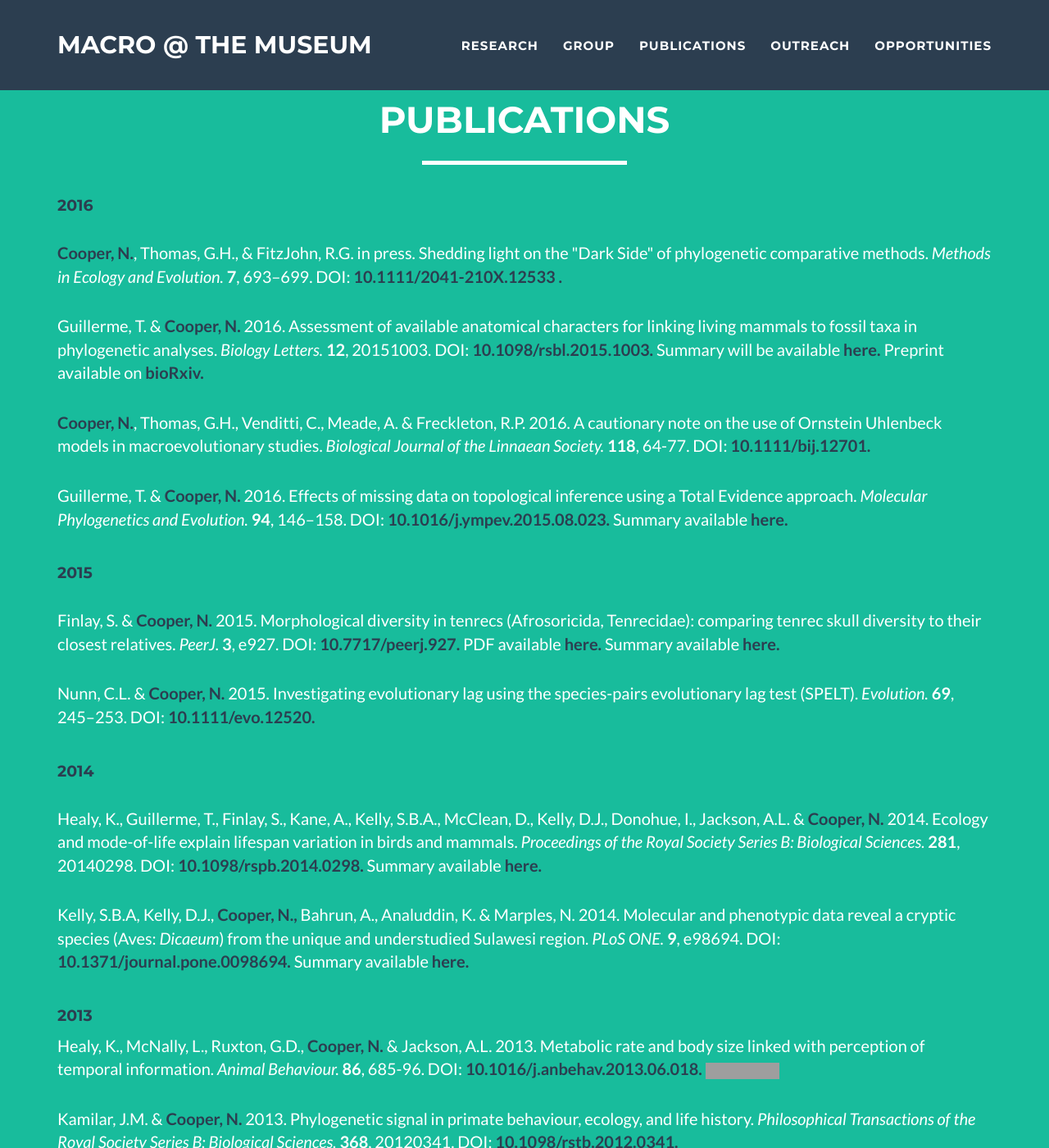
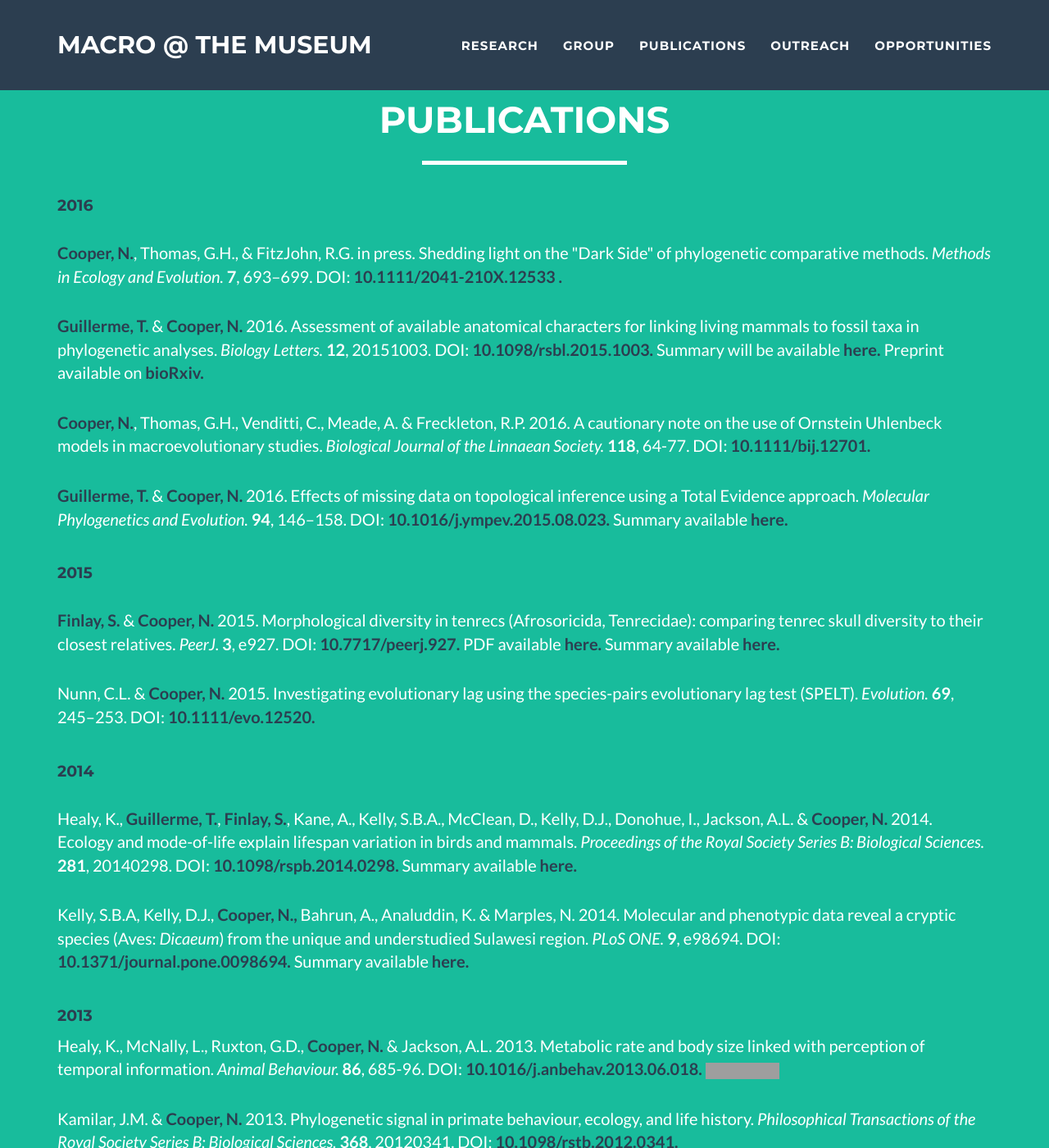
Before and after one commit to nhcooper123/nhcooper123.github.io, a Jekyll site: the page publications.html, which Jekyll copies as it is, in a window 1280 px wide and 1400 px high. Shown: the whole window at 82% size. Built offline with Jekyll 4.4.1, drawn with Linux system fonts in a browser that asks for light colours; comment, search, counter and statistics services are not loaded; grey boxes are pictures that could not be loaded.

Commit message:
Add bold to other team members in publications

```diff
--- a/publications.html
+++ b/publications.html
@@ -122,7 +122,7 @@
 
  &nbsp
   <p>
-    Guillerme, T. &amp; <strong><font color="2c3e50">Cooper, N.</font></strong>
+    <strong><font color="2c3e50">Guillerme, T.</font></strong> &amp; <strong><font color="2c3e50">Cooper, N.</font></strong>
     2016.
     Assessment of available anatomical characters for linking living mammals to fossil taxa in phylogenetic analyses.
     <em> Biology Letters. </em><strong>12</strong>, 20151003.
@@ -148,7 +148,7 @@
 
   &nbsp
   <p>
-   Guillerme, T. &amp; <strong><font color="2c3e50">Cooper, N.</font></strong>
+   <strong><font color="2c3e50">Guillerme, T.</font></strong> &amp; <strong><font color="2c3e50">Cooper, N.</font></strong>
     2016.
     Effects of missing data on topological inference using a Total Evidence approach.
     <em> Molecular Phylogenetics and Evolution. </em>
@@ -166,7 +166,7 @@
 
   &nbsp
   <p>
-    Finlay, S. &amp; <strong><font color="2c3e50">Cooper, N.</font></strong>
+    <strong><font color="2c3e50">Finlay, S.</font></strong> &amp; <strong><font color="2c3e50">Cooper, N.</font></strong>
     2015.
     Morphological diversity in tenrecs (Afrosoricida, Tenrecidae): comparing tenrec skull diversity to their closest relatives.
     <em> PeerJ. </em><strong>3</strong>,
@@ -197,7 +197,7 @@
 
   &nbsp
   <p>
-    Healy, K., Guillerme, T., Finlay, S., Kane, A., Kelly, S.B.A., McClean, D., Kelly, D.J., Donohue, I., Jackson, A.L. &amp; <font color="2c3e50"><strong>Cooper, N.</strong></font>
+    Healy, K., <strong><font color="2c3e50">Guillerme, T.</font></strong>, <strong><font color="2c3e50">Finlay, S.</font></strong>, Kane, A., Kelly, S.B.A., McClean, D., Kelly, D.J., Donohue, I., Jackson, A.L. &amp; <font color="2c3e50"><strong>Cooper, N.</strong></font>
     2014.
     Ecology and mode-of-life explain lifespan variation in birds and mammals.
     <em>Proceedings of the Royal Society Series B: Biological Sciences. </em>
```
